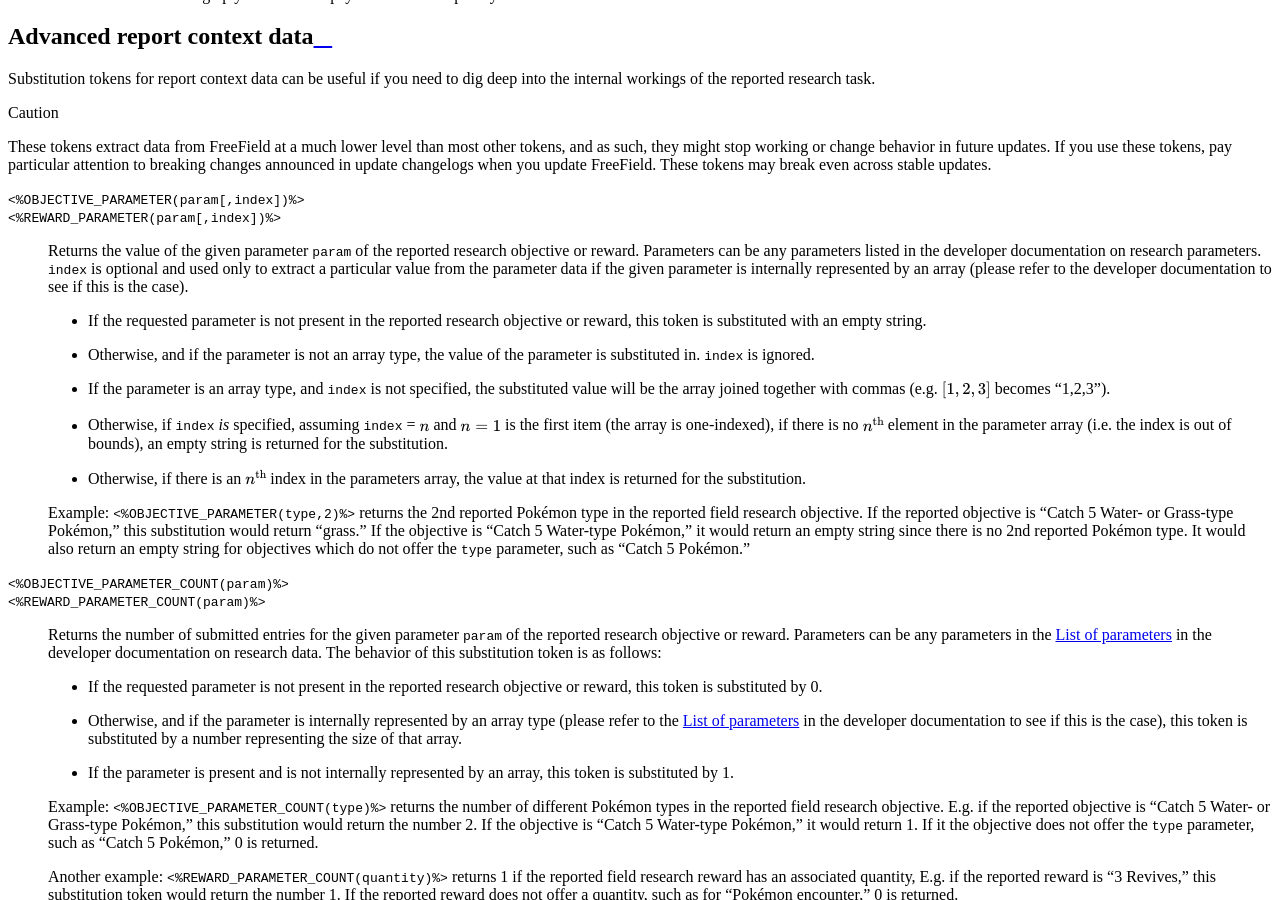
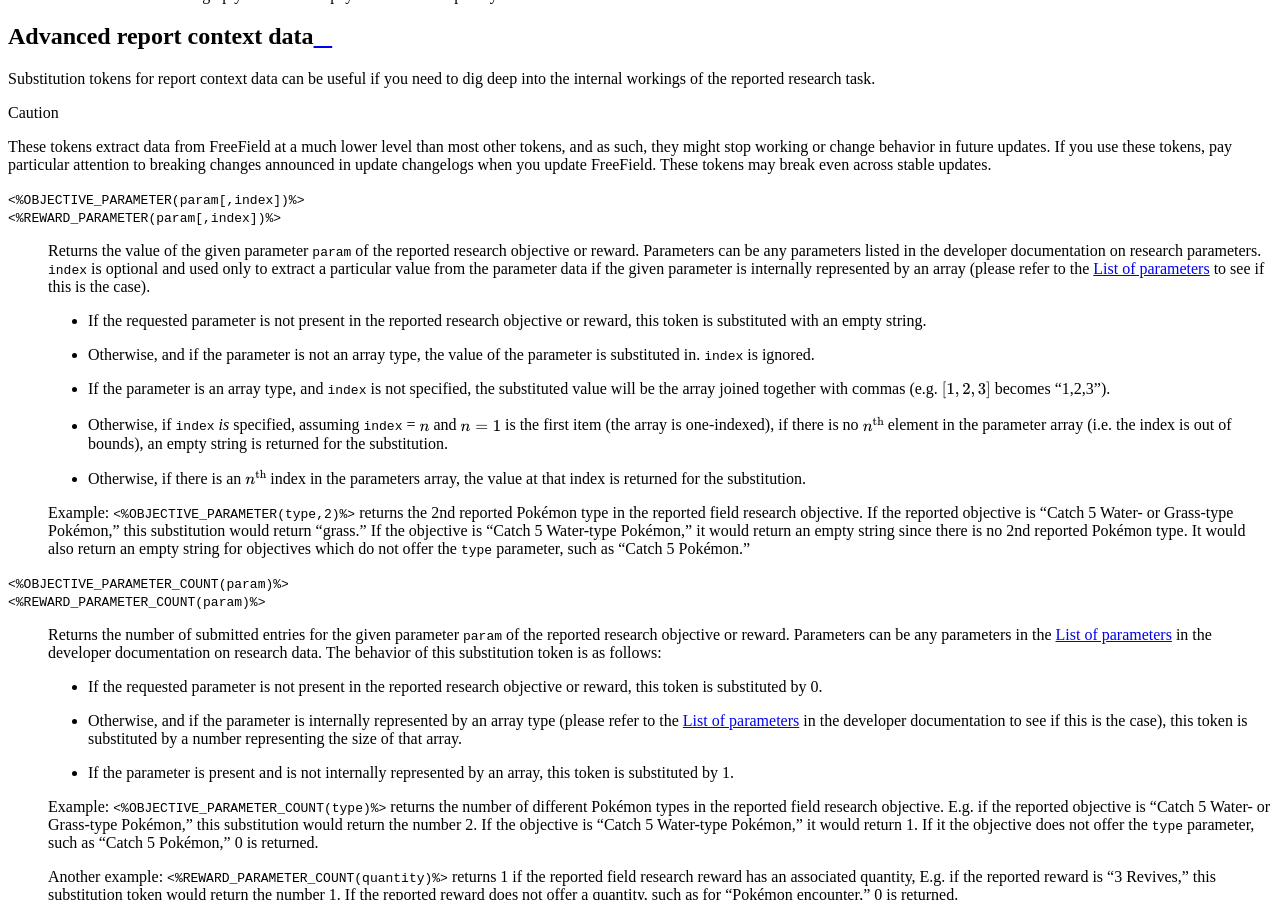
Before and after one commit to bilde2910/FreeField, a Sphinx documentation site: the page built from docs/webhooks/tokenref.rst, in a window 1280 px wide and 900 px high, scrolled down 2781 px. Built offline with Sphinx 7.4.7 and the Read the Docs theme 2.0.0, drawn with Linux system fonts in a browser that asks for light colours; formulas are drawn with MathJax 3.

Commit message:
Update dev docs reference

```diff
--- a/docs/webhooks/tokenref.rst
+++ b/docs/webhooks/tokenref.rst
@@ -158,8 +158,8 @@ deep into the internal workings of the reported research task.
    objective or reward. Parameters can be any parameters listed in the developer
    documentation on research parameters. ``index`` is optional and used only to
    extract a particular value from the parameter data if the given parameter is
-   internally represented by an array (please refer to the developer
-   documentation to see if this is the case).
+   internally represented by an array (please refer to the :ref:`parameter-list`
+   to see if this is the case).
 
    -  If the requested parameter is not present in the reported research
       objective or reward, this token is substituted with an empty string.
```
